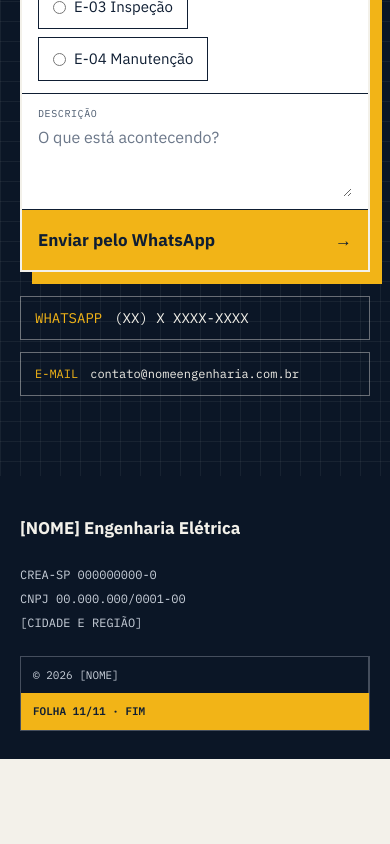
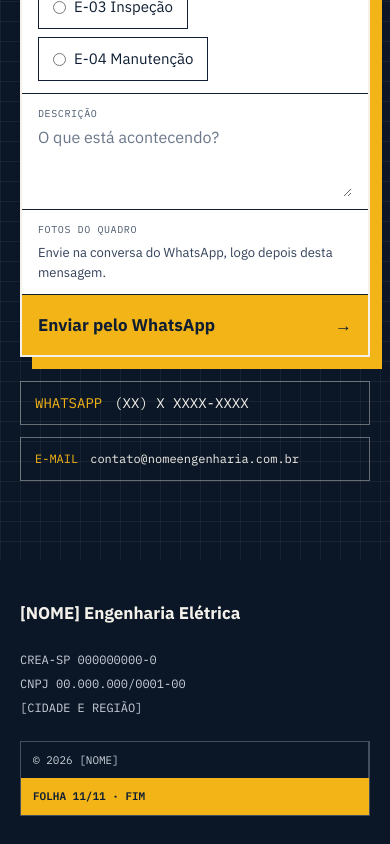
Before and after one commit to ffocuzada-tech/engenharia-marcus, a Next.js app: page / in a window 390 px wide. Shown: the part 10604-11448 px from the top of the page. Before the commit the page ends 11363 px from the top, so only its background shows below. Built offline with nearby package versions, Linux system fonts and the light colour scheme.

Commit message:
fix: avisa sobre fotos do quadro tambem no formulario do celular
A versao mobile nao tinha o aviso "envie na conversa do WhatsApp"
que ja existia no formulario do computador. Adiciona a mesma linha
abaixo de DESCRICAO, no estilo do carimbo.

```diff
--- a/src/components/sections/Folha10Orcamento.tsx
+++ b/src/components/sections/Folha10Orcamento.tsx
@@ -283,6 +283,14 @@ export function Folha10Orcamento() {
                 onInput={clearCustomValidity}
               />
             </Field>
+            <div className="flex flex-col justify-center gap-1.5 border-b border-ink px-4 py-3">
+              <span className="font-mono text-[10px] tracking-[.06em] text-text-3 uppercase">
+                FOTOS DO QUADRO
+              </span>
+              <span className="text-[13px] text-text-2">
+                Envie na conversa do WhatsApp, logo depois desta mensagem.
+              </span>
+            </div>
             <button
               type="submit"
               className="flex min-h-[60px] items-center justify-between border-0 bg-amber px-4 font-sans text-[17px] font-bold text-ink cursor-pointer"
```
